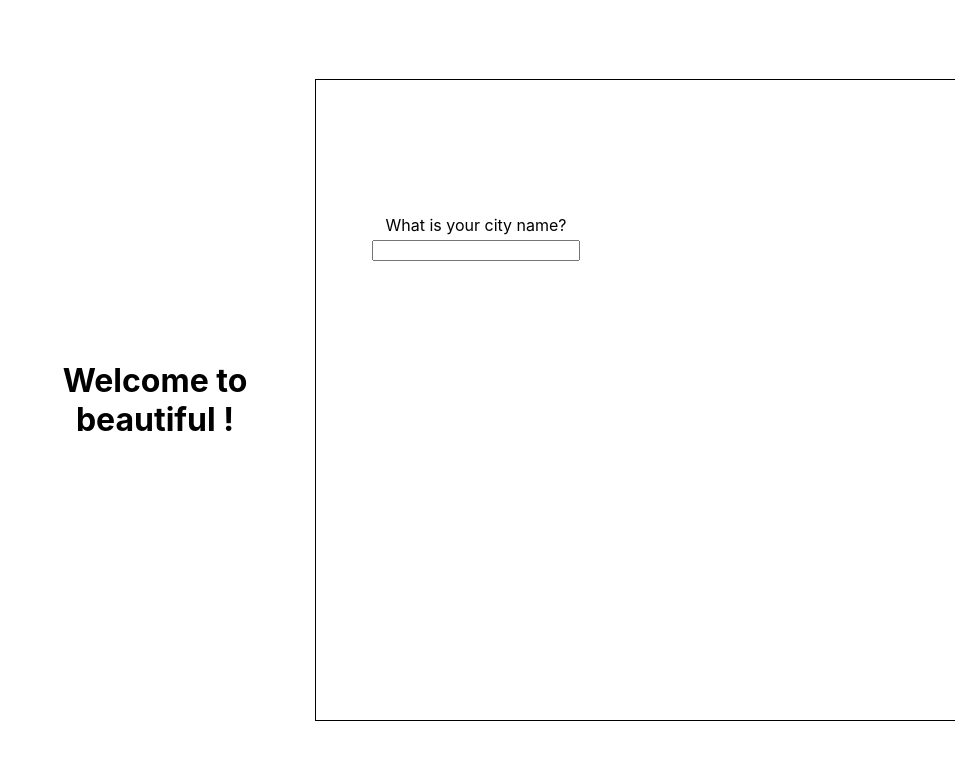
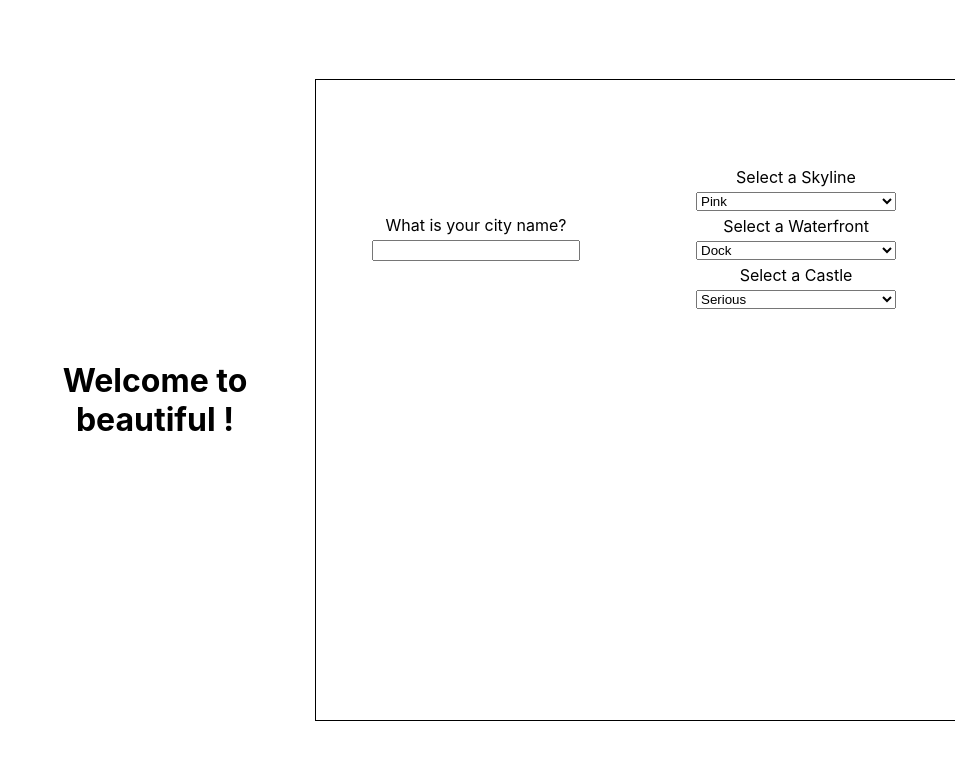
Before and after one commit to Kevin-Roney/react-city-builderHB, a React (Create React App) app: page / in a window 1280 px wide. Shown: the top 760 px of the page, without its empty margins (325-1280 px from the left). Built offline with nearby package versions, Linux system fonts and the light colour scheme.

Commit message:
passed slogans and dropdown props

```diff
--- a/src/App.js
+++ b/src/App.js
@@ -40,9 +40,17 @@ function App() {
         <section className='dropdowns'>
           {/*
           render all three Dropdown components (WaterfrontDropdown, SkylineDropdown, CastleDropdown) here.
-
           In each Dropdown, pass as props the state handler functions defined above, so that these child components can manipulate parent state
           */}
+          <SkylineDropdown
+            setSkylineId={setSkylineId}
+          />
+          <WaterfrontDropdown
+            setWaterfrontId={setWaterfrontId}
+          />
+          <CastleDropdown
+            setCastleId={setCastleId}
+          />
         </section>
         {/* here, the SloganForm component takes in the setSlogans state handler function and the slogans array that live in state */}
         {/* here, the SloganList component takes the array of slogans that lives in state */}
```
